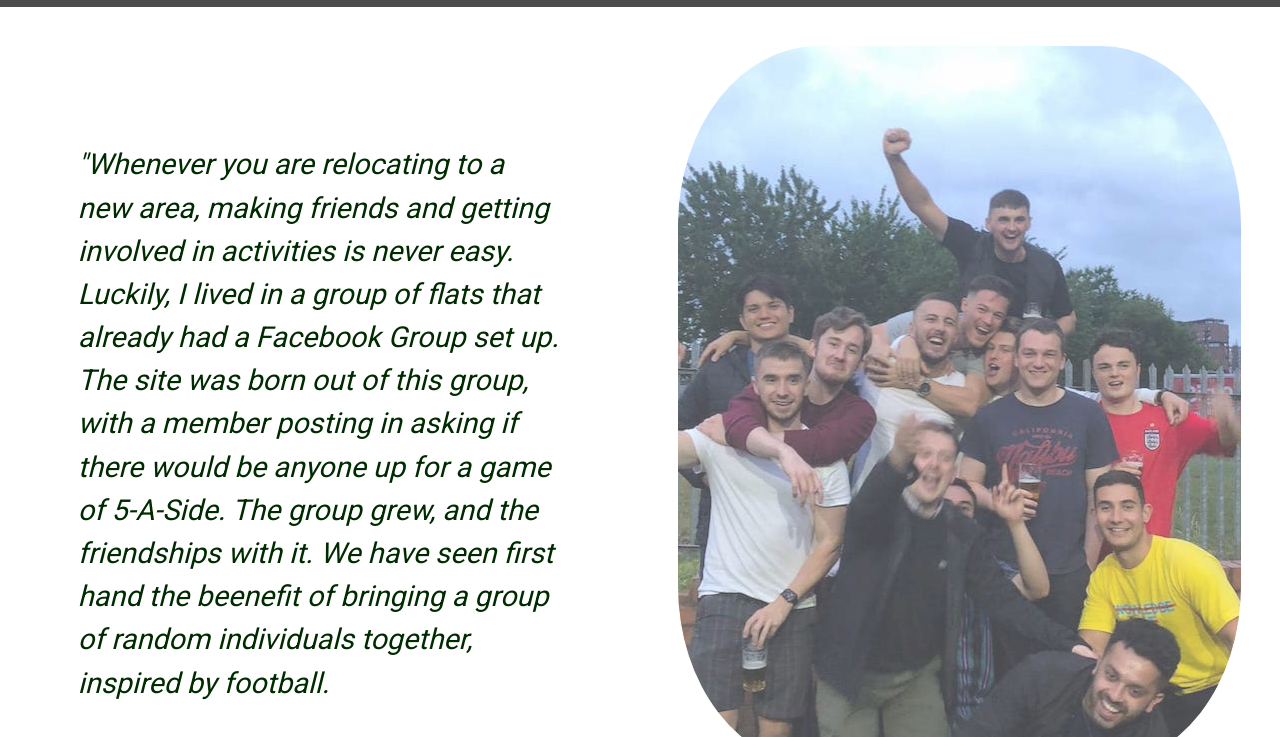
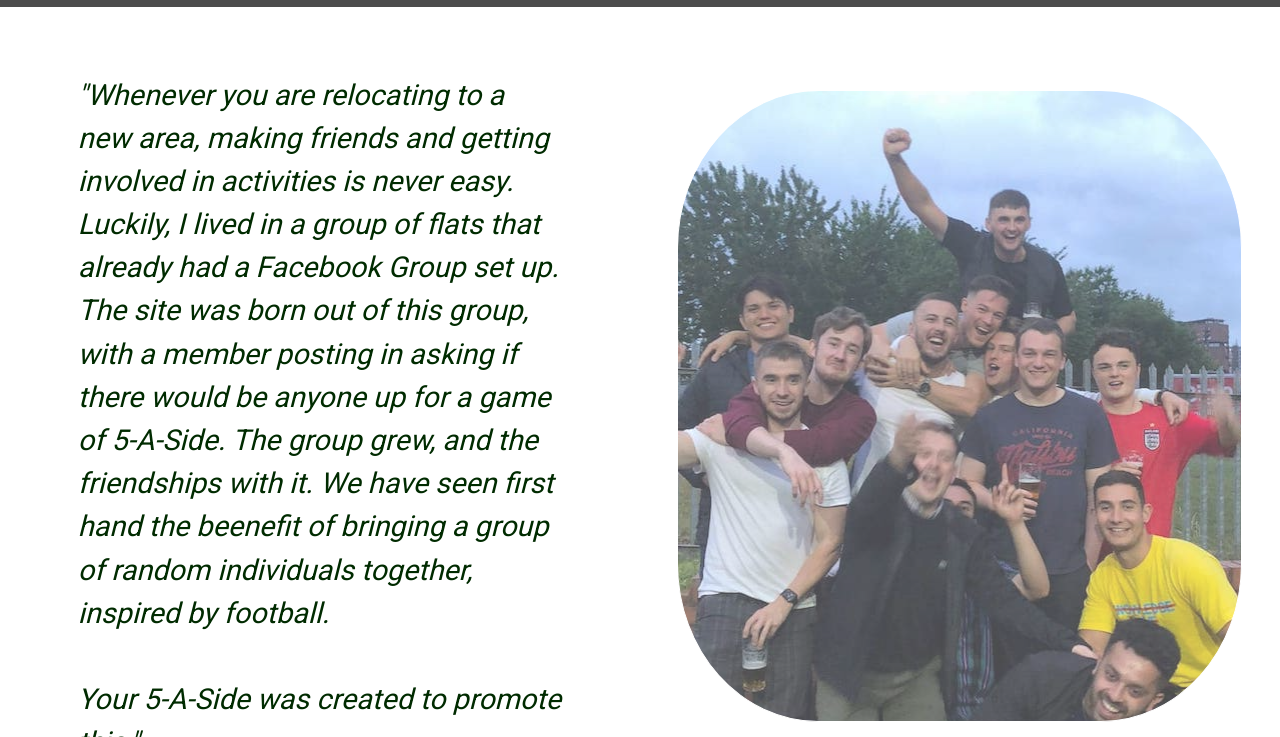
Before and after one commit to JJNod88/PP1_html_css, a plain HTML site: page community.html in a window 1280 px wide. Shown: the part 63-800 px from the top of the page. Drawn offline with Linux system fonts and the light colour scheme.

Commit message:
Tweak margin of quote-image div to sit neater

```diff
--- a/assets/css/style.css
+++ b/assets/css/style.css
@@ -393,7 +393,6 @@ footer {
 
 #quote-image div {
     flex: 1;
-    height: 80%;
     margin-top: 5%;
     margin-left: 3%;
     margin-right: 3%;
@@ -410,7 +409,7 @@ footer {
 }
 
 #comm-image {
-    height: 100%;
+    height: 70%;
     width: 100%;
     background: url("../images/PHOTO-2021-07-03-21-55-54\ \(1\).jpg") no-repeat center center;
     border: 1px solid white;
```
